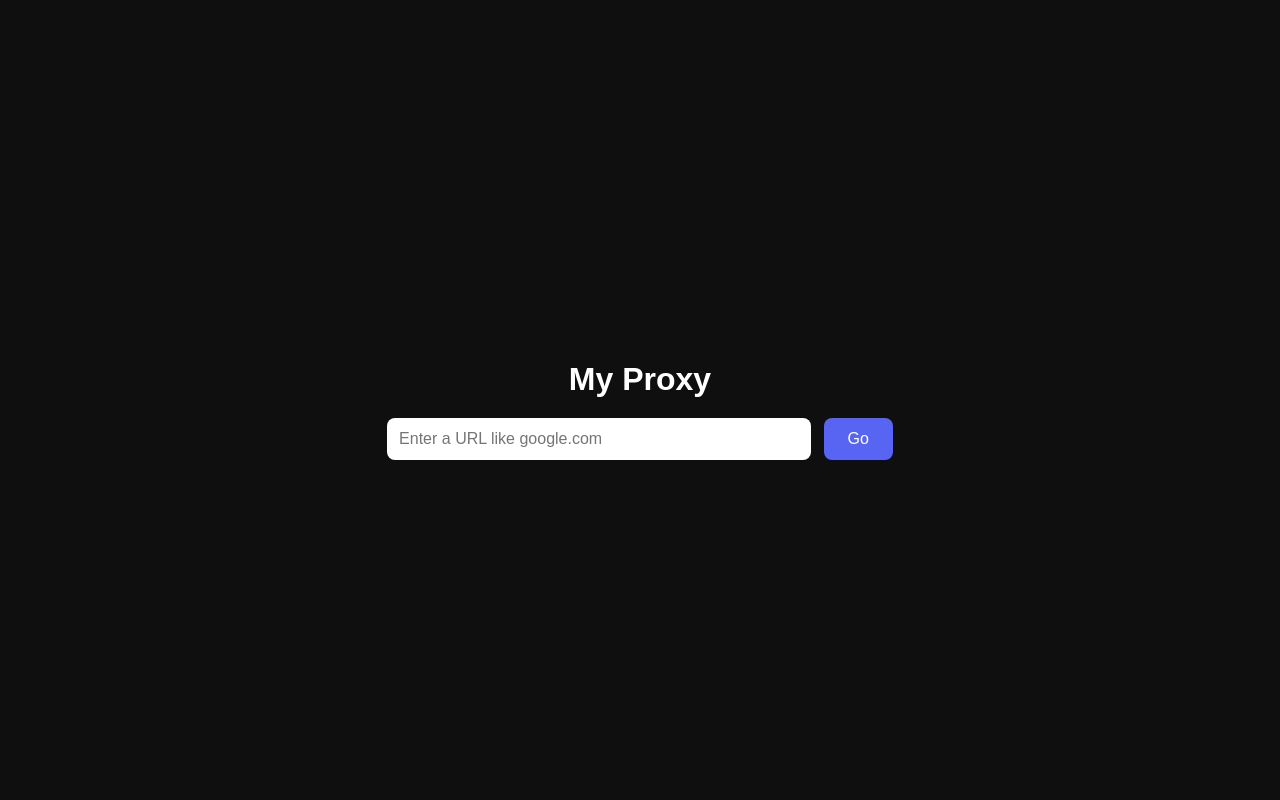
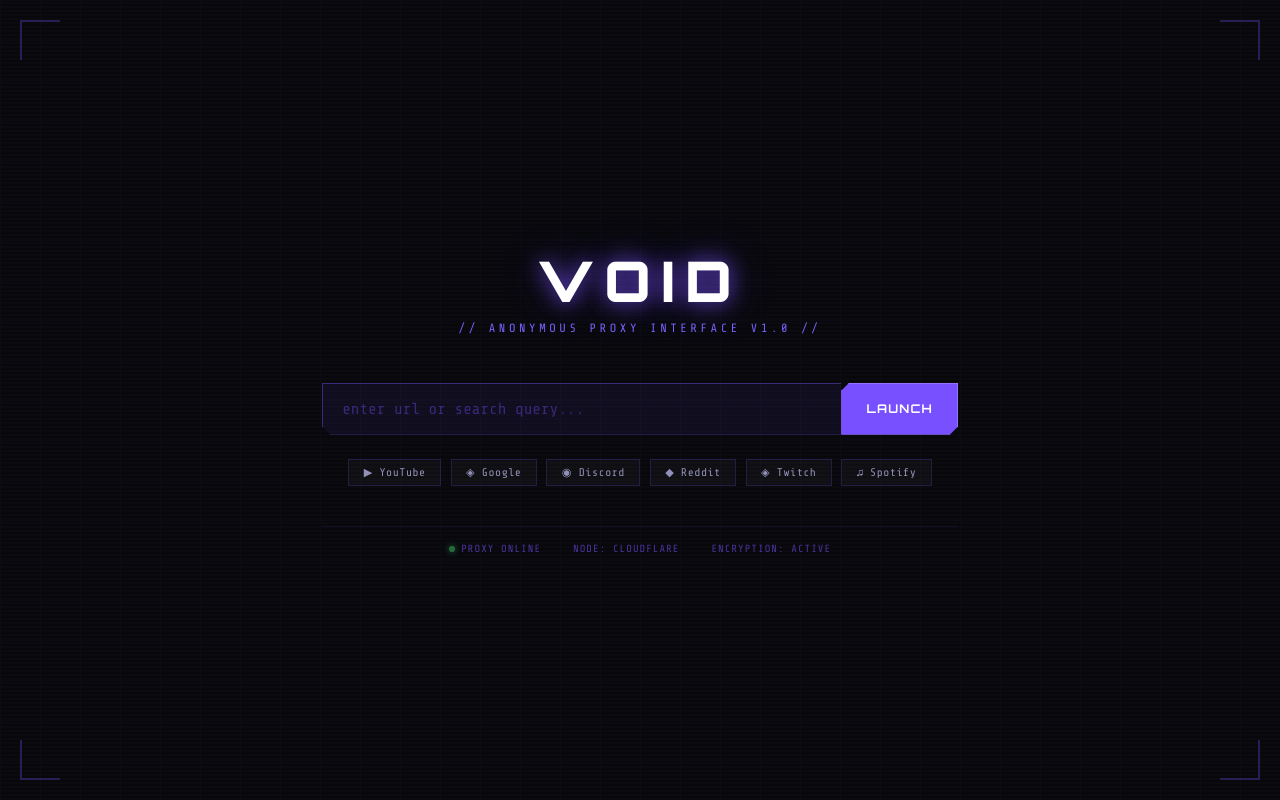
Before and after one commit to himrbonker/Lightning-Proxy, a plain HTML site: page index.html in a window 1280 px wide. Drawn offline with nearby package versions, Linux system fonts and the light colour scheme.

Commit message:
Update index.html

```diff
--- a/index.html
+++ b/index.html
@@ -1,66 +1,232 @@
+
 <!DOCTYPE html>
-<html>
+<html lang="en">
 <head>
-  <title>My Proxy</title>
+<meta charset="UTF-8">
+<meta name="viewport" content="width=device-width, initial-scale=1.0">
+<title>VOID PROXY</title>
+<link href="https://fonts.googleapis.com/css2?family=Orbitron:wght@400;700;900&family=Share+Tech+Mono&display=swap" rel="stylesheet">
 <style>
+  * { margin: 0; padding: 0; box-sizing: border-box; }
   body {
-      background: #0f0f0f;
+    background: #0a0a0f;
+    color: #e0e0ff;
+    font-family: 'Share Tech Mono', monospace;
+    min-height: 100vh;
+    display: flex;
+    flex-direction: column;
+    align-items: center;
+    justify-content: center;
+    overflow: hidden;
+    position: relative;
+  }
+  .grid-bg {
+    position: fixed;
+    inset: 0;
+    background-image:
+      linear-gradient(rgba(100,100,255,0.03) 1px, transparent 1px),
+      linear-gradient(90deg, rgba(100,100,255,0.03) 1px, transparent 1px);
+    background-size: 40px 40px;
+    pointer-events: none;
+  }
+  .scanline {
+    position: fixed;
+    inset: 0;
+    background: repeating-linear-gradient(
+      0deg,
+      transparent,
+      transparent 2px,
+      rgba(0,0,0,0.15) 2px,
+      rgba(0,0,0,0.15) 4px
+    );
+    pointer-events: none;
+    z-index: 1;
+  }
+  .container {
+    position: relative;
+    z-index: 2;
+    width: 100%;
+    max-width: 700px;
+    padding: 2rem;
+    text-align: center;
+  }
+  .logo {
+    font-family: 'Orbitron', sans-serif;
+    font-size: 3.5rem;
+    font-weight: 900;
+    letter-spacing: 0.2em;
+    color: #fff;
+    text-shadow: 0 0 20px rgba(120,80,255,0.8), 0 0 40px rgba(120,80,255,0.4);
+    animation: flicker 4s infinite;
+    margin-bottom: 0.3rem;
+  }
+  .tagline {
+    font-size: 0.75rem;
+    letter-spacing: 0.3em;
+    color: #7864ff;
+    text-transform: uppercase;
+    margin-bottom: 3rem;
+  }
+  @keyframes flicker {
+    0%, 95%, 100% { opacity: 1; }
+    96% { opacity: 0.7; }
+    97% { opacity: 1; }
+    98% { opacity: 0.5; }
+    99% { opacity: 1; }
+  }
+  .search-box {
+    position: relative;
+    display: flex;
+    gap: 0;
+    margin-bottom: 1.5rem;
+  }
+  .search-box input {
+    flex: 1;
+    background: rgba(120,80,255,0.08);
+    border: 1px solid rgba(120,80,255,0.4);
+    border-right: none;
+    color: #e0e0ff;
+    font-family: 'Share Tech Mono', monospace;
+    font-size: 1rem;
+    padding: 1rem 1.2rem;
+    outline: none;
+    transition: border-color 0.2s, box-shadow 0.2s;
+    clip-path: polygon(0 0, 100% 0, 100% 100%, 8px 100%, 0 calc(100% - 8px));
+  }
+  .search-box input:focus {
+    border-color: rgba(120,80,255,0.9);
+    box-shadow: inset 0 0 20px rgba(120,80,255,0.1);
+  }
+  .search-box input::placeholder { color: rgba(120,80,255,0.4); }
+  .go-btn {
+    background: #7850ff;
+    border: 1px solid #9870ff;
+    color: #fff;
+    font-family: 'Orbitron', sans-serif;
+    font-size: 0.75rem;
+    font-weight: 700;
+    letter-spacing: 0.1em;
+    padding: 1rem 1.5rem;
+    cursor: pointer;
+    transition: background 0.2s, box-shadow 0.2s;
+    clip-path: polygon(8px 0, 100% 0, 100% calc(100% - 8px), calc(100% - 8px) 100%, 0 100%, 0 8px);
+  }
+  .go-btn:hover {
+    background: #9870ff;
+    box-shadow: 0 0 20px rgba(120,80,255,0.5);
+  }
+  .go-btn:active { transform: scale(0.97); }
+  .quick-links {
+    display: flex;
+    gap: 0.6rem;
+    justify-content: center;
+    flex-wrap: wrap;
+    margin-bottom: 2.5rem;
+  }
+  .quick-btn {
+    background: rgba(255,255,255,0.03);
+    border: 1px solid rgba(120,80,255,0.2);
+    color: rgba(200,200,255,0.7);
+    font-family: 'Share Tech Mono', monospace;
+    font-size: 0.7rem;
+    padding: 0.4rem 0.9rem;
+    cursor: pointer;
+    letter-spacing: 0.05em;
+    transition: all 0.2s;
+  }
+  .quick-btn:hover {
+    border-color: rgba(120,80,255,0.6);
+    color: #fff;
+    background: rgba(120,80,255,0.1);
+  }
+  .status-bar {
     display: flex;
     justify-content: center;
-      align-items: center;
-      height: 100vh;
-      margin: 0;
-      font-family: Arial, sans-serif;
+    gap: 2rem;
+    font-size: 0.65rem;
+    color: rgba(120,80,255,0.6);
+    letter-spacing: 0.1em;
+    border-top: 1px solid rgba(120,80,255,0.1);
+    padding-top: 1rem;
   }
-    .box {
-      text-align: center;
+  .status-item { display: flex; align-items: center; gap: 0.4rem; }
+  .dot {
+    width: 6px; height: 6px; border-radius: 50%;
+    background: #50ff80;
+    box-shadow: 0 0 6px #50ff80;
+    animation: pulse 2s infinite;
   }
-    h1 {
-      color: white;
-      margin-bottom: 20px;
+  @keyframes pulse {
+    0%, 100% { opacity: 1; }
+    50% { opacity: 0.4; }
   }
-    input {
-      width: 400px;
-      padding: 12px;
-      border-radius: 8px;
-      border: none;
-      font-size: 16px;
+  .corner {
+    position: fixed;
+    width: 40px; height: 40px;
+    z-index: 2;
+    opacity: 0.3;
   }
-    button {
-      padding: 12px 24px;
-      background: #5865f2;
-      color: white;
-      border: none;
-      border-radius: 8px;
-      font-size: 16px;
-      cursor: pointer;
-      margin-left: 8px;
-    }
-    button:hover {
-      background: #4752c4;
-    }
+  .corner-tl { top: 20px; left: 20px; border-top: 2px solid #7850ff; border-left: 2px solid #7850ff; }
+  .corner-tr { top: 20px; right: 20px; border-top: 2px solid #7850ff; border-right: 2px solid #7850ff; }
+  .corner-bl { bottom: 20px; left: 20px; border-bottom: 2px solid #7850ff; border-left: 2px solid #7850ff; }
+  .corner-br { bottom: 20px; right: 20px; border-bottom: 2px solid #7850ff; border-right: 2px solid #7850ff; }
 </style>
 </head>
 <body>
-  <div class="box">
-    <h1>My Proxy</h1>
-    <input type="text" id="url" placeholder="Enter a URL like google.com" />
-    <button onclick="go()">Go</button>
+<div class="grid-bg"></div>
+<div class="scanline"></div>
+<div class="corner corner-tl"></div>
+<div class="corner corner-tr"></div>
+<div class="corner corner-bl"></div>
+<div class="corner corner-br"></div>
+
+<div class="container">
+  <div class="logo">VOID</div>
+  <div class="tagline">// anonymous proxy interface v1.0 //</div>
+
+  <div class="search-box">
+    <input type="text" id="urlInput" placeholder="enter url or search query..." autocomplete="off" spellcheck="false" />
+    <button class="go-btn" onclick="navigate()">LAUNCH</button>
+  </div>
+
+  <div class="quick-links">
+    <button class="quick-btn" onclick="quick('https://www.youtube.com')">▶ YouTube</button>
+    <button class="quick-btn" onclick="quick('https://www.google.com')">◈ Google</button>
+    <button class="quick-btn" onclick="quick('https://discord.com')">◉ Discord</button>
+    <button class="quick-btn" onclick="quick('https://www.reddit.com')">◆ Reddit</button>
+    <button class="quick-btn" onclick="quick('https://www.twitch.tv')">◈ Twitch</button>
+    <button class="quick-btn" onclick="quick('https://www.spotify.com')">♫ Spotify</button>
+  </div>
+
+  <div class="status-bar">
+    <div class="status-item"><div class="dot"></div> PROXY ONLINE</div>
+    <div class="status-item">NODE: CLOUDFLARE</div>
+    <div class="status-item">ENCRYPTION: ACTIVE</div>
+  </div>
 </div>
 
 <script>
-    const BARE_SERVER = 'https://epoxy-tls.mrmonky764.workers.dev/';
+const BARE = 'https://epoxy-tls.mrmonky764.workers.dev/';
 
-    function go() {
-      let url = document.getElementById('url').value;
-      if (!url.startsWith('http')) url = 'https://' + url;
-      // redirect through your bare server
-      window.location.href = BARE_SERVER + '?url=' + encodeURIComponent(url);
+function navigate() {
+  let val = document.getElementById('urlInput').value.trim();
+  if (!val) return;
+  if (!val.startsWith('http')) {
+    if (val.includes('.') && !val.includes(' ')) {
+      val = 'https://' + val;
+    } else {
+      val = 'https://www.google.com/search?q=' + encodeURIComponent(val);
+    }
+  }
+  window.location.href = BARE + '?url=' + encodeURIComponent(val);
 }
 
-    // allow pressing Enter
-    document.getElementById('url').addEventListener('keydown', e => {
-      if (e.key === 'Enter') go();
+function quick(url) {
+  window.location.href = BARE + '?url=' + encodeURIComponent(url);
+}
+
+document.getElementById('urlInput').addEventListener('keydown', e => {
+  if (e.key === 'Enter') navigate();
 });
 </script>
 </body>
```
Lines whose indentation alone changed are shown as unchanged.
